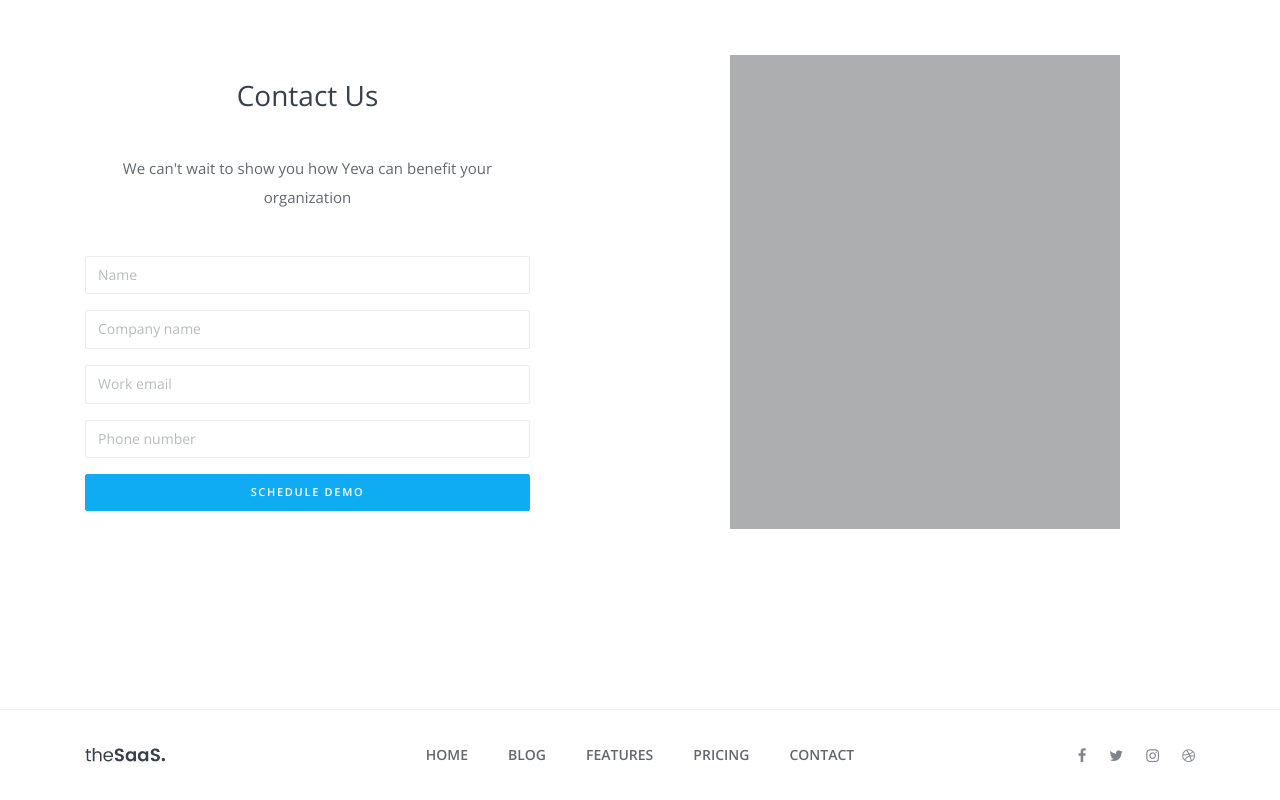
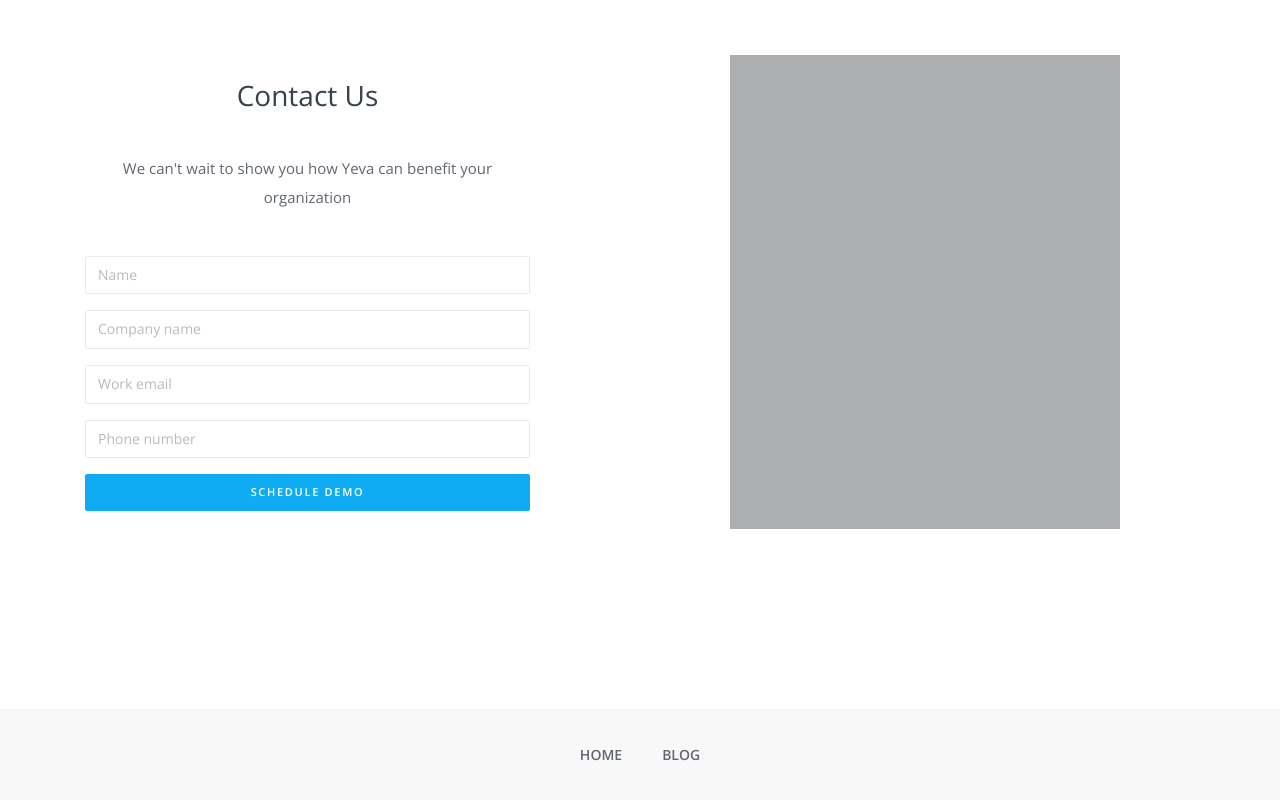
Before and after one commit to yevadev/yevadev.github.io, a plain HTML site: page enterprise.html in a window 1280 px wide. Shown: the part 2042-2842 px from the top of the page. Drawn offline with nearby package versions, Linux system fonts and the light colour scheme; a script that the page names is missing.

Commit message:
Enterprise

```diff
--- a/enterprise.html
+++ b/enterprise.html
@@ -277,12 +277,12 @@
 
 
     <!-- Footer -->
-    <footer class="site-footer">
+    <footer class="site-footer bg-gray">
       <div class="container">
         <div class="row gap-y align-items-center">
           <div class="col-12 col-lg-3">
             <p class="text-center text-lg-left">
-              <a href="index.html"><img src="assets/img/logo.png" alt="logo"></a>
+
             </p>
           </div>
 
@@ -292,27 +292,18 @@
                 <a class="nav-link" href="index.html">Home</a>
               </li>
               <li class="nav-item">
-                <a class="nav-link" href="blog.html">Blog</a>
-              </li>
-              <li class="nav-item">
-                <a class="nav-link" href="page-feature.html">Features</a>
-              </li>
-              <li class="nav-item hidden-sm-down">
-                <a class="nav-link" href="page-pricing.html">Pricing</a>
-              </li>
-              <li class="nav-item hidden-sm-down">
-                <a class="nav-link" href="page-contact.html">Contact</a>
+                <a class="nav-link" href="http://blog.yeva.co">Blog</a>
               </li>
             </ul>
           </div>
 
           <div class="col-12 col-lg-3">
-            <div class="social text-center text-lg-right">
+            <!-- <div class="social text-center text-lg-right">
               <a class="social-facebook" href="https://www.facebook.com/thethemeio"><i class="fa fa-facebook"></i></a>
               <a class="social-twitter" href="https://twitter.com/thethemeio"><i class="fa fa-twitter"></i></a>
               <a class="social-instagram" href="https://www.instagram.com/thethemeio/"><i class="fa fa-instagram"></i></a>
               <a class="social-dribbble" href="https://dribbble.com/thethemeio"><i class="fa fa-dribbble"></i></a>
-            </div>
+            </div> -->
           </div>
         </div>
       </div>
```
Also changed, not shown: index.html (+3 -3 lines), thank_you.html (+11 -14 lines).
